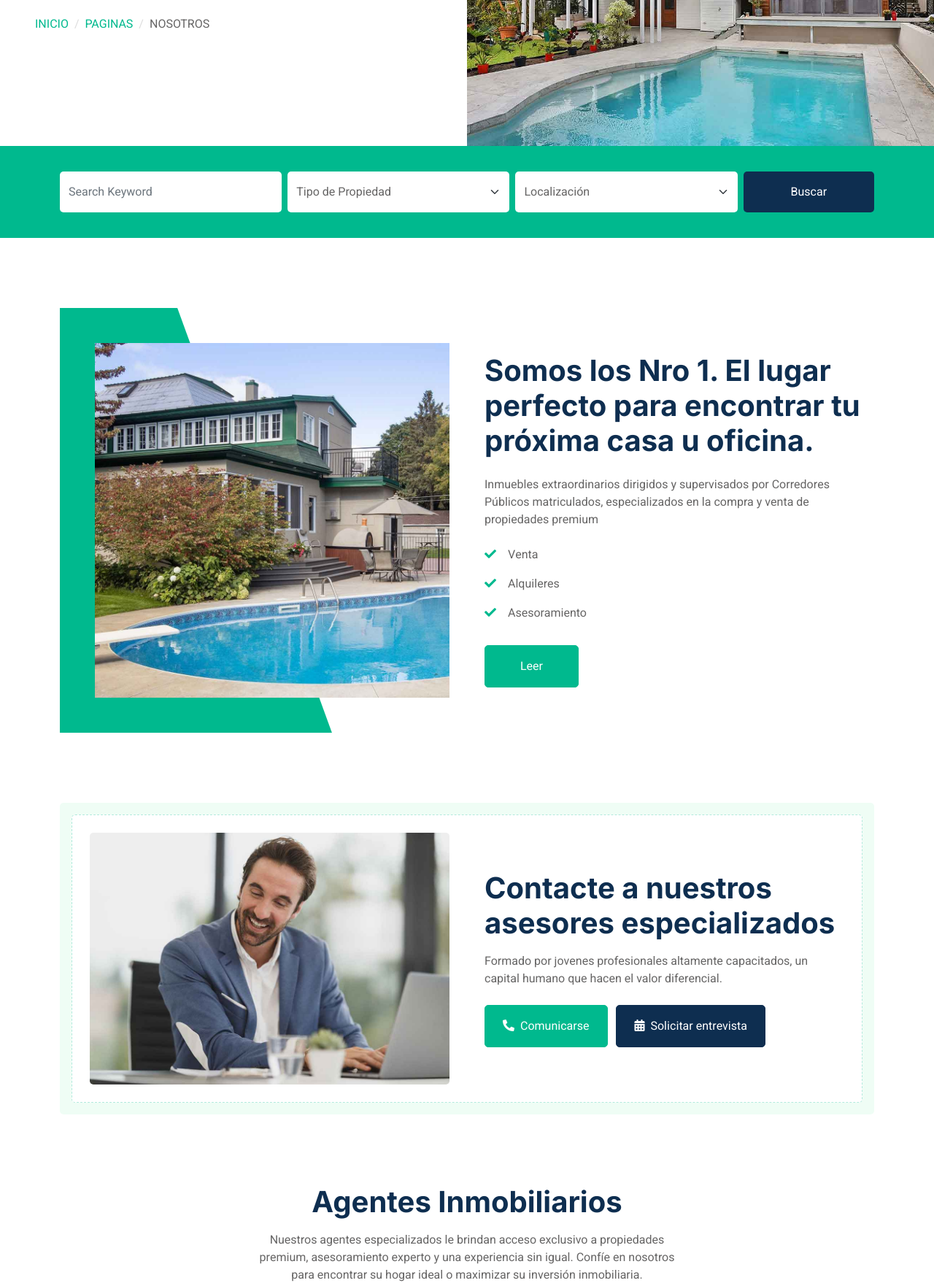
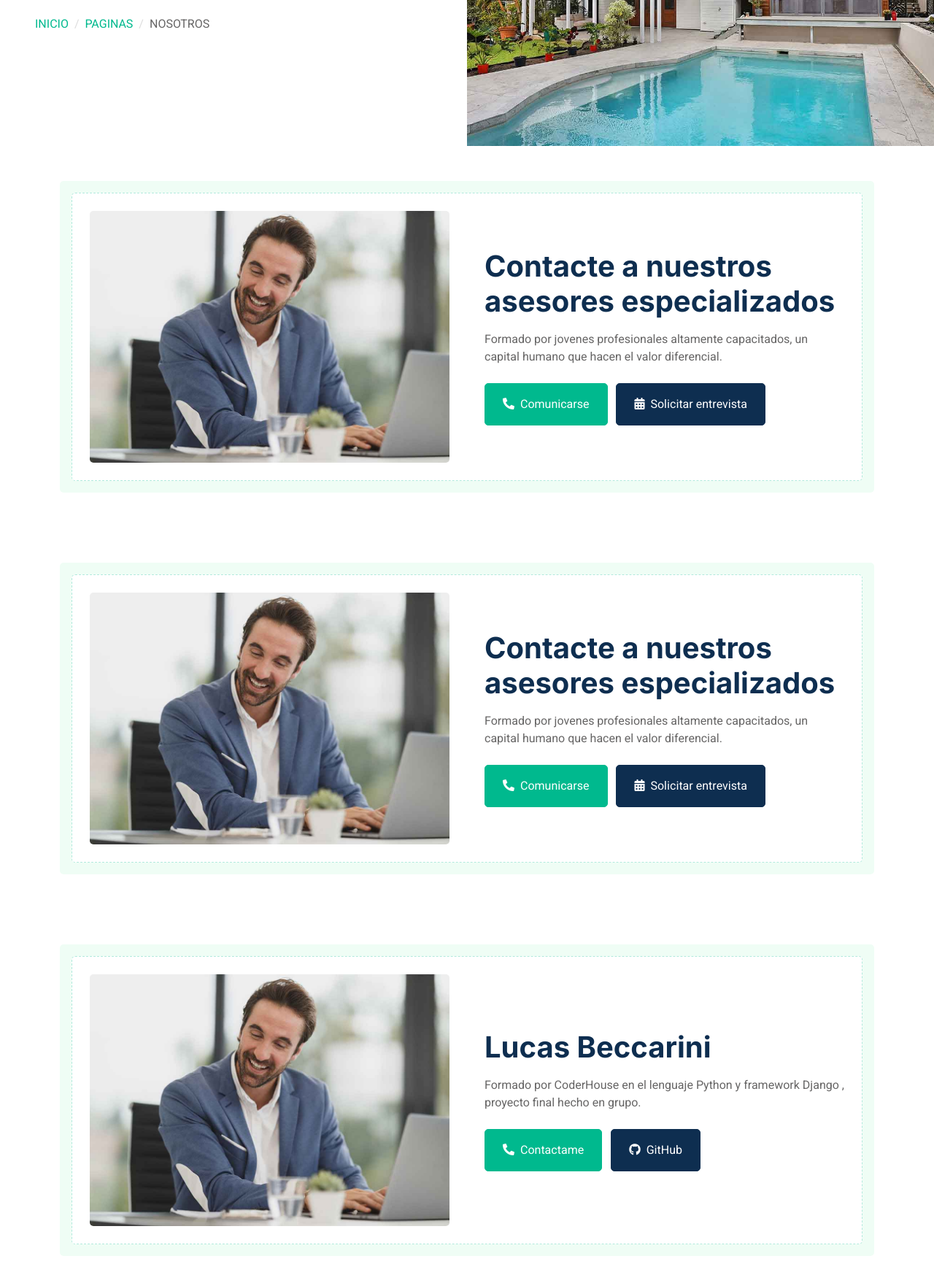
Before and after one commit to lunajua/ProyectoInmobiliaria, a Django app: page /about/ in a window 1280 px wide. Shown: the part 248-2006 px from the top of the page at 73% size. Run offline with Django 4.2, Linux system fonts and the light colour scheme; some libraries are stand-ins or nearby versions.

Commit message:
edicion de about

```diff
--- a/appinmobiliaria/templates/appinmobiliaria/about.html
+++ b/appinmobiliaria/templates/appinmobiliaria/about.html
@@ -69,63 +69,8 @@
 
 
         <!-- Search Start -->
-        <div class="container-fluid bg-primary mb-5 wow fadeIn" data-wow-delay="0.1s" style="padding: 35px;">
-            <div class="container">
-                <div class="row g-2">
-                    <div class="col-md-10">
-                        <div class="row g-2">
-                            <div class="col-md-4">
-                                <input type="text" class="form-control border-0 py-3" placeholder="Search Keyword">
-                            </div>
-                            <div class="col-md-4">
-                                <select class="form-select border-0 py-3">
-                                    <option selected>Tipo de Propiedad</option>
-                                    <option value="1">Propiedad Tipo 1</option>
-                                    <option value="2">Propiedad Tipo 2</option>
-                                    <option value="3">Propiedad Tipo 3</option>
-                                </select>
-                            </div>
-                            <div class="col-md-4">
-                                <select class="form-select border-0 py-3">
-                                    <option selected>Localización</option>
-                                    <option value="1">Localización 1</option>
-                                    <option value="2">Localización 2</option>
-                                    <option value="3">Localización 3</option>
-                                </select>
-                            </div>
-                        </div>
-                    </div>
-                    <div class="col-md-2">
-                        <button class="btn btn-dark border-0 w-100 py-3">Buscar</button>
-                    </div>
-                </div>
-            </div>
-        </div>
+
         <!-- Search End -->
-
-
-        <!-- About Start -->
-        <div class="container-xxl py-5">
-            <div class="container">
-                <div class="row g-5 align-items-center">
-                    <div class="col-lg-6 wow fadeIn" data-wow-delay="0.1s">
-                        <div class="about-img position-relative overflow-hidden p-5 pe-0">
-                            <img class="img-fluid w-100" src="{%static 'appinmobiliaria/img/about.jpg' %}">
-                        </div>
-                    </div>
-                    <div class="col-lg-6 wow fadeIn" data-wow-delay="0.5s">
-                        <h1 class="mb-4">Somos los Nro 1. El lugar perfecto para encontrar tu próxima casa u oficina.</h1>
-                        <p class="mb-4">Inmuebles extraordinarios dirigidos y supervisados por Corredores Públicos matriculados, especializados en la compra y venta de propiedades premium</p>
-                        <p><i class="fa fa-check text-primary me-3"></i>Venta</p>
-                        <p><i class="fa fa-check text-primary me-3"></i>Alquileres</p>
-                        <p><i class="fa fa-check text-primary me-3"></i>Asesoramiento</p>
-                        <a class="btn btn-primary py-3 px-5 mt-3" href="">Leer</a>
-                    </div>
-                </div>
-            </div>
-        </div>
-        <!-- About End -->
-
 
         <!-- Call to Action Start -->
         <div class="container-xxl py-5">
@@ -151,81 +96,51 @@
         </div>
         <!-- Call to Action End -->
 
-
-        <!-- Team Start -->
+        <!-- Call to Action Start -->
         <div class="container-xxl py-5">
             <div class="container">
-                <div class="text-center mx-auto mb-5 wow fadeInUp" data-wow-delay="0.1s" style="max-width: 600px;">
-                    <h1 class="mb-3">Agentes Inmobiliarios</h1>
-                    <p>Nuestros agentes especializados le brindan acceso exclusivo a propiedades premium, asesoramiento experto y una experiencia sin igual. Confíe en nosotros para encontrar su hogar ideal o maximizar su inversión inmobiliaria.</p>
-                </div>
-                <div class="row g-4">
-                    <div class="col-lg-3 col-md-6 wow fadeInUp" data-wow-delay="0.1s">
-                        <div class="team-item rounded overflow-hidden">
-                            <div class="position-relative">
-                                <img class="img-fluid" src="{% static 'appinmobiliaria/img/team-1.jpg' %}" alt="">
-                                <div class="position-absolute start-50 top-100 translate-middle d-flex align-items-center">
-                                    <a class="btn btn-square mx-1" href=""><i class="fab fa-facebook-f"></i></a>
-                                    <a class="btn btn-square mx-1" href=""><i class="fab fa-twitter"></i></a>
-                                    <a class="btn btn-square mx-1" href=""><i class="fab fa-instagram"></i></a>
+                <div class="bg-light rounded p-3">
+                    <div class="bg-white rounded p-4" style="border: 1px dashed rgba(0, 185, 142, .3)">
+                        <div class="row g-5 align-items-center">
+                            <div class="col-lg-6 wow fadeIn" data-wow-delay="0.1s">
+                                <img class="img-fluid rounded w-100" src="{%static 'appinmobiliaria/img/call-to-action.jpg' %}" alt="">
+                            </div>
+                            <div class="col-lg-6 wow fadeIn" data-wow-delay="0.5s">
+                                <div class="mb-4">
+                                    <h1 class="mb-3">Contacte a nuestros asesores especializados</h1>
+                                    <p>Formado por jovenes profesionales altamente capacitados, un capital humano que hacen el valor diferencial.</p>
                                 </div>
-                            </div>
-                            <div class="text-center p-4 mt-3">
-                                <h5 class="fw-bold mb-0">Karina Ces-Garcia</h5>
-                                <small>Lider de Ventas</small>
-                            </div>
-                        </div>
-                    </div>
-                    <div class="col-lg-3 col-md-6 wow fadeInUp" data-wow-delay="0.3s">
-                        <div class="team-item rounded overflow-hidden">
-                            <div class="position-relative">
-                                <img class="img-fluid" src="{% static 'appinmobiliaria/img/team-2.jpg' %}" alt="">
-                                <div class="position-absolute start-50 top-100 translate-middle d-flex align-items-center">
-                                    <a class="btn btn-square mx-1" href=""><i class="fab fa-facebook-f"></i></a>
-                                    <a class="btn btn-square mx-1" href=""><i class="fab fa-twitter"></i></a>
-                                    <a class="btn btn-square mx-1" href=""><i class="fab fa-instagram"></i></a>
-                                </div>
-                            </div>
-                            <div class="text-center p-4 mt-3">
-                                <h5 class="fw-bold mb-0">Ernesto Sequel</h5>
-                                <small>Arquitecto y Proyect Manager</small>
-                            </div>
-                        </div>
-                    </div>
-                    <div class="col-lg-3 col-md-6 wow fadeInUp" data-wow-delay="0.5s">
-                        <div class="team-item rounded overflow-hidden">
-                            <div class="position-relative">
-                                <img class="img-fluid" src="{% static 'appinmobiliaria/img/team-3.jpg' %}" alt="">
-                                <div class="position-absolute start-50 top-100 translate-middle d-flex align-items-center">
-                                    <a class="btn btn-square mx-1" href=""><i class="fab fa-facebook-f"></i></a>
-                                    <a class="btn btn-square mx-1" href=""><i class="fab fa-twitter"></i></a>
-                                    <a class="btn btn-square mx-1" href=""><i class="fab fa-instagram"></i></a>
-                                </div>
-                            </div>
-                            <div class="text-center p-4 mt-3">
-                                <h5 class="fw-bold mb-0">Florencia Seting</h5>
-                                <small>Atención a Clientes</small>
-                            </div>
-                        </div>
-                    </div>
-                    <div class="col-lg-3 col-md-6 wow fadeInUp" data-wow-delay="0.7s">
-                        <div class="team-item rounded overflow-hidden">
-                            <div class="position-relative">
-                                <img class="img-fluid" src="{% static 'appinmobiliaria/img/team-4.jpg' %}" alt="">
-                                <div class="position-absolute start-50 top-100 translate-middle d-flex align-items-center">
-                                    <a class="btn btn-square mx-1" href=""><i class="fab fa-facebook-f"></i></a>
-                                    <a class="btn btn-square mx-1" href=""><i class="fab fa-twitter"></i></a>
-                                    <a class="btn btn-square mx-1" href=""><i class="fab fa-instagram"></i></a>
-                                </div>
-                            </div>
-                            <div class="text-center p-4 mt-3">
-                                <h5 class="fw-bold mb-0">Cristian Yango</h5>
-                                <small>Analista de Marketing</small>
+                                <a href="" class="btn btn-primary py-3 px-4 me-2"><i class="fa fa-phone-alt me-2"></i>Comunicarse</a>
+                                <a href="" class="btn btn-dark py-3 px-4"><i class="fa fa-calendar-alt me-2"></i>Solicitar entrevista</a>
                             </div>
                         </div>
                     </div>
                 </div>
             </div>
         </div>
-        <!-- Team End -->
+        <!-- Call to Action End -->
+         <!-- Call to Action Start -->
+         <div class="container-xxl py-5">
+            <div class="container">
+                <div class="bg-light rounded p-3">
+                    <div class="bg-white rounded p-4" style="border: 1px dashed rgba(0, 185, 142, .3)">
+                        <div class="row g-5 align-items-center">
+                            <div class="col-lg-6 wow fadeIn" data-wow-delay="0.1s">
+                                <img class="img-fluid rounded w-100" src="{%static 'appinmobiliaria/img/call-to-action.jpg' %}" alt="">
+                            </div>
+                            <div class="col-lg-6 wow fadeIn" data-wow-delay="0.5s">
+                                <div class="mb-4">
+                                    <h1 class="mb-3">Lucas Beccarini</h1>
+                                    <p>Formado por CoderHouse en el lenguaje Python y framework Django , proyecto final hecho en grupo.</p>
+                                </div>
+                                <a href="lucasbecca3@hotmail.com" class="btn btn-primary py-3 px-4 me-2"><i class="fa fa-phone-alt me-2"></i>Contactame</a>
+                                <a href="https://github.com/Riucchi" class="btn btn-dark py-3 px-4"><i class="fab fa-github me-2"></i>GitHub</a>
+                            </div>
+                        </div>
+                    </div>
+                </div>
+            </div>
+        </div>
+        <!-- Call to Action End -->
+
        {% endblock %}
--- a/appinmobiliaria/templates/appinmobiliaria/testimonial.html
+++ b/appinmobiliaria/templates/appinmobiliaria/testimonial.html
@@ -43,7 +43,7 @@
         <!-- Spinner End -->
 
 
-       {% block contenidoQueCambia %}
+       {% block content %}
 
 
         <!-- Header Start -->
@@ -152,4 +152,4 @@
         </div>
         <!-- Testimonial End -->
 
-        {% endblock contenidoQueCambia %}
+        {% endblock %}
```
Also changed, not shown: appinmobiliaria/static/appinmobiliaria/img/juan.jpg (added).
